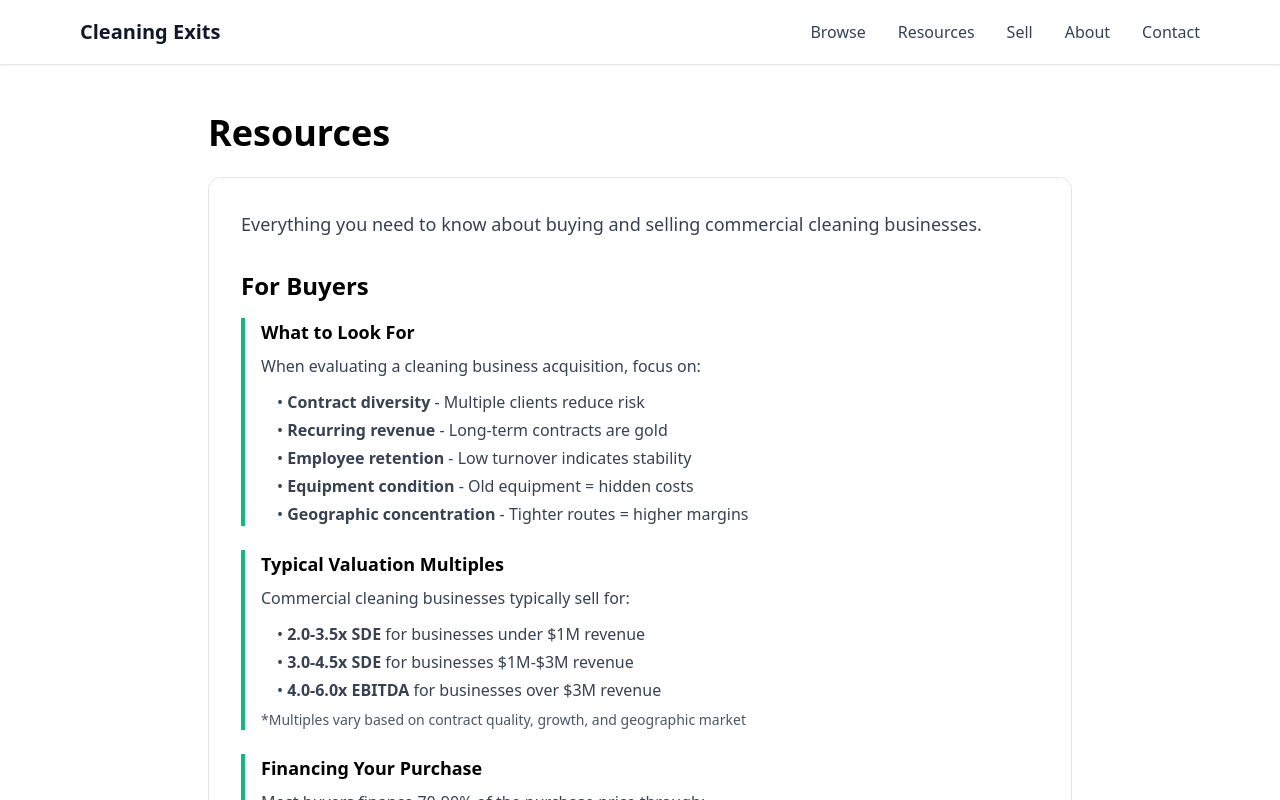
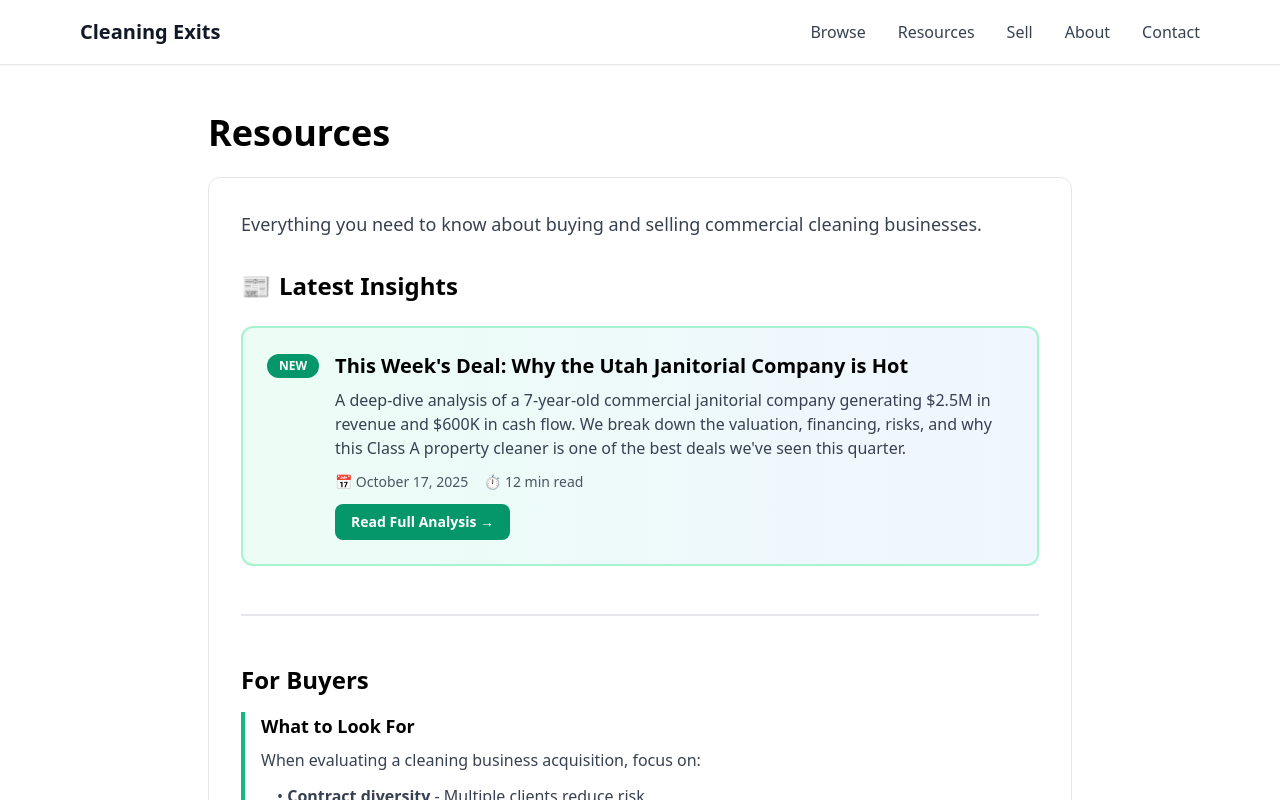
Before and after one commit to jeffsosville/cleaningexits, a Next.js app: page /resources in a window 1280 px wide. Shown: the top 800 px of the page. Built offline with nearby package versions, Linux system fonts and the light colour scheme.

Commit message:
Implement Latest Insights section in resources page
Added a Latest Insights section with a featured deal analysis.

```diff
--- a/pages/resources.tsx
+++ b/pages/resources.tsx
@@ -21,6 +21,47 @@ export default function Resources() {
           <p className="text-lg text-gray-700 mb-8">
             Everything you need to know about buying and selling commercial cleaning businesses.
           </p>
+
+          {/* LATEST INSIGHTS SECTION */}
+          <div className="mb-12 pb-12 border-b-2 border-gray-200">
+            <h2 className="text-2xl font-bold mb-6 flex items-center gap-2">
+              <span className="text-emerald-600">📰</span>
+              Latest Insights
+            </h2>
+
+            <div className="bg-gradient-to-r from-emerald-50 to-blue-50 rounded-xl p-6 border-2 border-emerald-200">
+              <div className="flex items-start gap-4">
+                <div className="flex-shrink-0">
+                  <span className="inline-block px-3 py-1 bg-emerald-600 text-white text-xs font-bold rounded-full">
+                    NEW
+                  </span>
+                </div>
+                <div className="flex-1">
+                  <h3 className="text-xl font-bold mb-2">
+                    <Link href="/resources/utah-janitorial-deal" className="hover:text-emerald-600">
+                      This Week's Deal: Why the Utah Janitorial Company is Hot
+                    </Link>
+                  </h3>
+                  <p className="text-gray-700 mb-3">
+                    A deep-dive analysis of a 7-year-old commercial janitorial company generating
+                    $2.5M in revenue and $600K in cash flow. We break down the valuation, financing,
+                    risks, and why this Class A property cleaner is one of the best deals we've seen
+                    this quarter.
+                  </p>
+                  <div className="flex items-center gap-4 text-sm text-gray-600 mb-3">
+                    <span>📅 October 17, 2025</span>
+                    <span>⏱️ 12 min read</span>
+                  </div>
+                  <Link
+                    href="/resources/utah-janitorial-deal"
+                    className="inline-block px-4 py-2 bg-emerald-600 text-white font-semibold rounded-lg hover:bg-emerald-700 transition text-sm"
+                  >
+                    Read Full Analysis →
+                  </Link>
+                </div>
+              </div>
+            </div>
+          </div>
 
           <div className="space-y-8">
             {/* For Buyers */}
```
